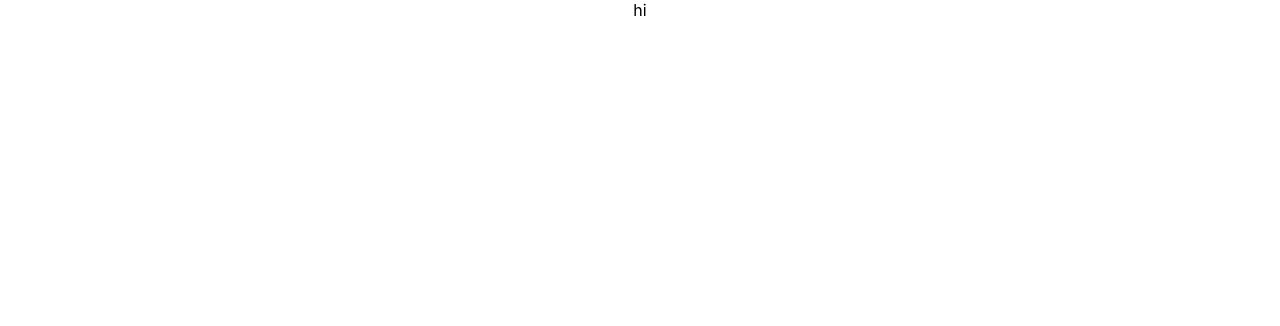
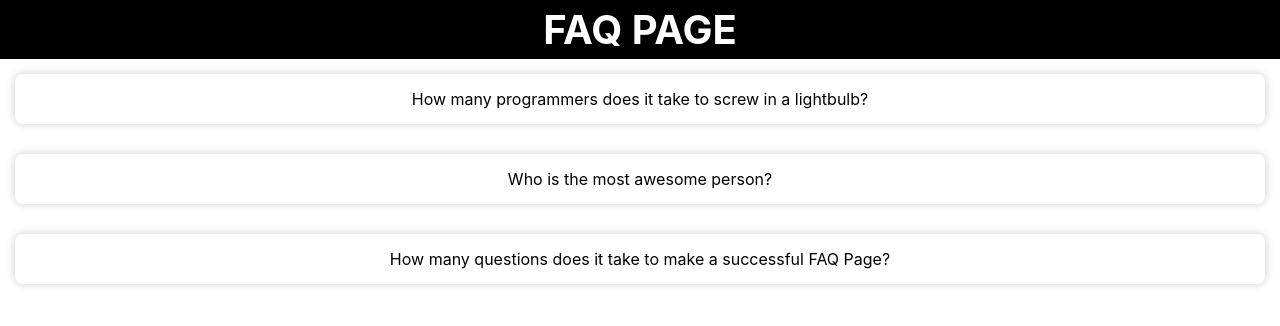
Before and after one commit to saisitaram2000/tawkto_integration, a React (Create React App) app: page / in a window 1280 px wide. Shown: the top 326 px of the page. Built offline with nearby package versions, Linux system fonts and the light colour scheme.

Commit message:
added FAQ component

```diff
--- a/src/App.js
+++ b/src/App.js
@@ -1,9 +1,12 @@
 import './App.css';
+import FAQList from './components/FAQList';
+import Header from './components/Header';
 
 function App() {
   return (
     <div className="App">
-      hi
+      <Header/>
+      <FAQList/>
     </div>
   );
 }
--- /dev/null
+++ b/src/components/FAQ.css
@@ -0,0 +1,45 @@
+*{
+    margin: 0;
+    padding: 0;
+    box-sizing: border-box;
+}
+.faq-list{
+    position: relative;
+    display: flex;
+    flex-direction: column;
+}
+.faq-list .faq {
+	margin: 15px;
+	padding: 15px;
+	background-color: #FFF;
+	border-radius: 8px;
+	box-shadow: 0px 0px 10px rgba(0, 0, 0, 0.2);
+}
+.faqs .faq .faq-question {
+	position: relative;
+	font-size: 20px;
+	padding-right: 80px;
+	transition: all 0.4s ease;
+}
+.faq-list .faq .faq-answer{
+    opacity: 0;
+	max-height: 0px;
+	overflow-y: hidden;
+	transition: all 0.4s ease-out;
+}
+.faq-list .faq-expand{
+	margin: 15px;
+	padding: 15px;
+	background-color: #FFF;
+	border-radius: 8px;
+	box-shadow: 0px 0px 10px rgba(0, 0, 0, 0.2);
+}
+.faq-list .faq-expand .faq-answer{
+    opacity: 1;
+    max-height: 100px;
+    padding: 5px;
+    transition: all 0.4s ease-out;
+}
+/* .faqs .faq-expand .faq-question {
+	margin-bottom: 15px;
+} */
--- a/src/components/FAQ.jsx
+++ b/src/components/FAQ.jsx
@@ -1,17 +1,16 @@
 import React, { Component } from 'react'
-
+import './FAQ.css';
 export default class FAQ extends Component {
-    constructor(props) {
-        super(props)
-
-        this.state = {
-
-        }
-    }
     render() {
+        const {faq,index,toggleFAQ}=this.props;
         return (
-            <div>
-
+            <div
+                className={"faq"+ (faq.isExpand?"-expand":"")}
+                key={toString(index)}
+                onClick={()=>toggleFAQ(index)}
+            >
+                <div className="faq-question">{faq.question}</div>
+                <div className="faq-answer">{faq.answer}</div>
             </div>
         )
     }
--- /dev/null
+++ b/src/components/FAQList.jsx
@@ -0,0 +1,49 @@
+import React, { Component } from 'react'
+import FAQ from './FAQ';
+import './FAQ.css'
+export default class FAQList extends Component {
+    constructor(props) {
+        super(props)
+
+        this.state = {
+             faqs : [
+                {
+                    question: 'How many programmers does it take to screw in a lightbulb?',
+                    answer: 'None. We don\'t address hardware issues.',
+                    isExpand: false
+                  },
+                  {
+                    question: 'Who is the most awesome person?',
+                    answer: 'You. The Viewer.',
+                    isExpand: false
+                  },
+                  {
+                    question: 'How many questions does it take to make a successful FAQ Page?',
+                    answer: 'This many.',
+                    isExpand: false
+                  }
+             ]
+        }
+    }
+    toggleFAQ = index =>{
+        const {faqs}=this.state;
+        this.setState(faqs.map((faq,i)=>{
+            if(i===index){
+                faq.isExpand=!faq.isExpand;
+            }else{
+                faq.isExpand=false;
+            }
+            return faq;
+        }))
+    }
+    render() {
+        const {faqs}=this.state;
+        return (
+            <div className="faq-list">
+                {faqs.map((faq,i)=>(
+                    <FAQ key={i} faq={faq} index={i} toggleFAQ={this.toggleFAQ}/>
+                ))}
+            </div>
+        )
+    }
+}
--- /dev/null
+++ b/src/components/Header.css
@@ -0,0 +1,8 @@
+.header{
+    position: relative;
+    font-size: 40px;
+    font-weight: 700;
+    background-color: black;
+    color: white;
+    padding: 5px;
+}
--- /dev/null
+++ b/src/components/Header.jsx
@@ -0,0 +1,11 @@
+import React, { Component } from 'react'
+import './Header.css';
+export default class Header extends Component {
+    render() {
+        return (
+            <div className="header">
+                FAQ PAGE
+            </div>
+        )
+    }
+}
```
Also changed, not shown: src/components/arrow-down.jpeg (added).
